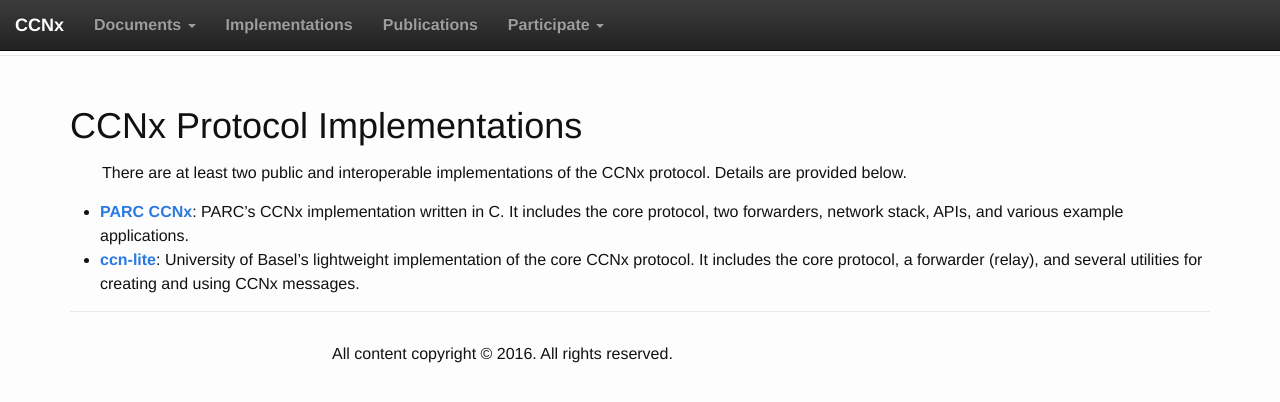
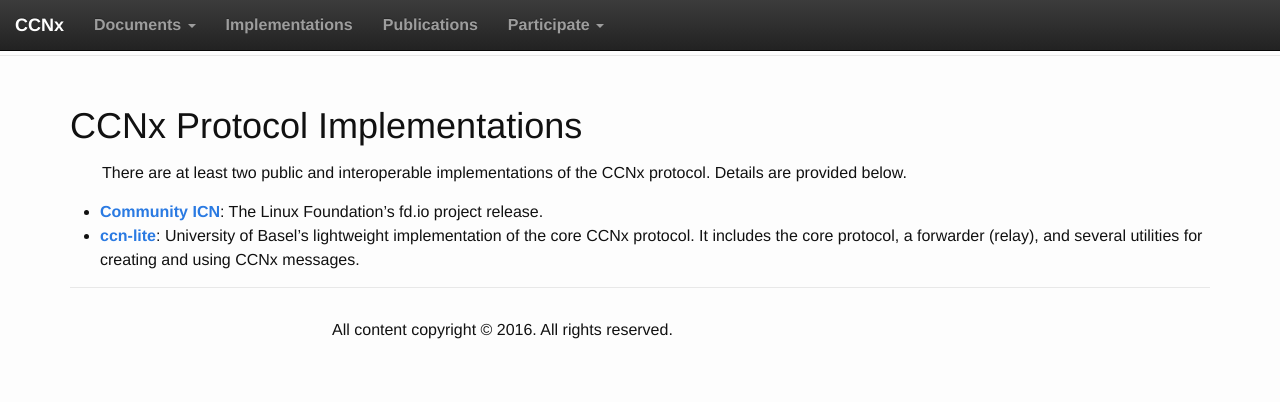
Before and after one commit to PARC/ccnx-protocol-rfc, a Jekyll site: the page built from implementations.md, in a window 1280 px wide. Shown: the top 402 px of the page. Built offline with Jekyll 4.4.1, drawn with Linux system fonts in a browser that asks for light colours.

Commit message:
update for CICN

```diff
--- a/implementations.md
+++ b/implementations.md
@@ -8,5 +8,5 @@
 There are at least two public and interoperable implementations of the CCNx protocol.
 Details are provided below.
 
-- [PARC CCNx](https://github.com/parc/CCNx_Distillery): PARC's CCNx implementation written in C. It includes the core protocol, two forwarders, network stack, APIs, and various example applications.
+- [Community ICN](https://wiki.fd.io/view/Cicn): The Linux Foundation's fd.io project release.
 - [ccn-lite](http://www.ccn-lite.net/): University of Basel's lightweight implementation of the core CCNx protocol. It includes the core protocol, a forwarder (relay), and several utilities for creating and using CCNx messages.
--- a/index.html
+++ b/index.html
@@ -6,7 +6,7 @@
     <div class="jumbotron">
         <h1><b>CCNx</b></h1>
         <p>This is the home page for the CCNx specifications. These are driven by
-            PARC and maintained by the IRTF ICN Research Group (ICNRG) and other
+            the <a href="https://wiki.fd.io/view/Cicn">Community ICN project</a> and maintained by the IRTF ICN Research Group (ICNRG) and other
             organizations at large. The world is invited to participate in progressing,
             implementing, and verifying these specifications.</p>
     </div>
```
